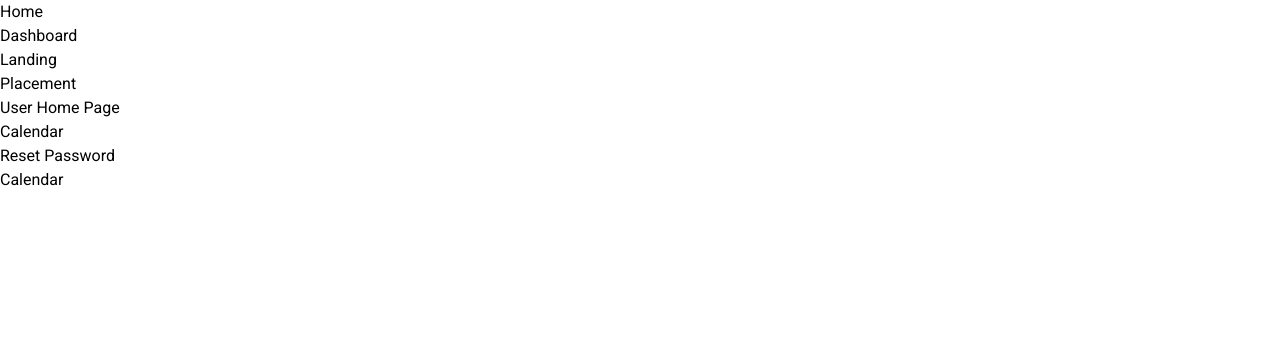
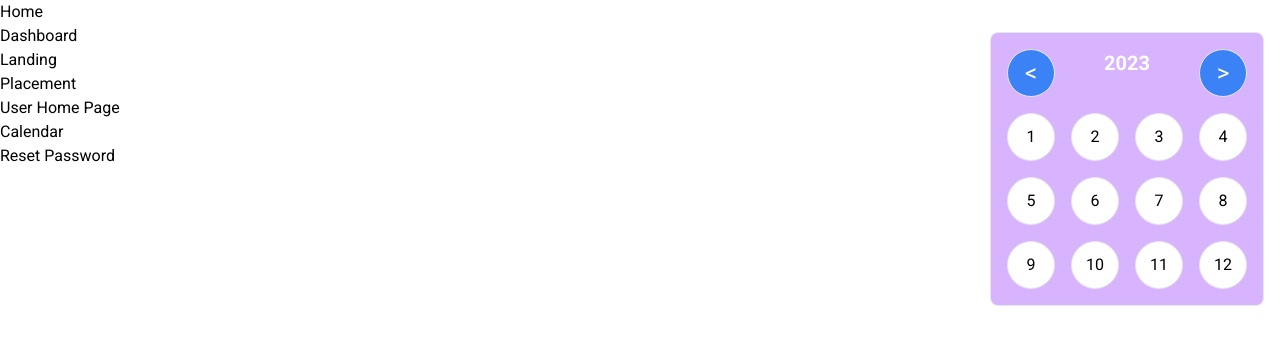
Before and after one commit to shreyanzjain/scoop-mern, a React (Vite) app in the folder frontend/: page /calendar in a window 1280 px wide. Shown: the top 344 px of the page. Built offline with nearby package versions, Linux system fonts and the light colour scheme.

Commit message:
Started Calendar Component

```diff
--- a/frontend/src/components/Calendar/Calendar.jsx
+++ b/frontend/src/components/Calendar/Calendar.jsx
@@ -1,9 +1,57 @@
-import React from 'react'
+import React, { useState } from 'react';
 
-const Calendar = () => {
+function Calendar() {
+  const currentYear = new Date().getFullYear();
+  const [displayedYear, setDisplayedYear] = useState(currentYear);
+
+  const goToPrevYear = () => {
+    if (displayedYear > currentYear - 5) {
+      setDisplayedYear(displayedYear - 1);
+    }
+  };
+
+  const goToNextYear = () => {
+    if (displayedYear < currentYear) {
+      setDisplayedYear(displayedYear + 1);
+    }
+  };
+
+  const renderCalendar = () => {
+    return (
+      <div className="p-4 border rounded-lg text-center bg-gradient-to-b from-purple-300 via-purple-300 to-purple-300  absolute top-8 right-4">
+        <div className="flex justify-between mb-4">
+          <button
+            onClick={goToPrevYear}
+            className={`w-12 h-12 rounded-full border bg-blue-500 hover:bg-indigo-600 text-white text-2xl`}
+            disabled={displayedYear <= currentYear - 5}
+          >
+            &lt;
+          </button>
+          <h2 className="text-xl font-bold text-white">{displayedYear}</h2>
+          <button
+            onClick={goToNextYear}
+            className={`w-12 h-12 rounded-full border bg-blue-500 hover:bg-green-600 text-white text-2xl`}
+            disabled={displayedYear >= currentYear}
+          >
+            &gt;
+          </button>
+        </div>
+        <div className="grid grid-cols-4 gap-4">
+          {Array.from({ length: 12 }, (_, index) => (
+            <div key={index} className="w-12 h-12 border rounded-full flex items-center justify-center bg-white hover:bg-yellow-300 transition duration-300 ease-in-out transform hover:scale-110">
+              {index + 1}
+            </div>
+          ))}
+        </div>
+      </div>
+    );
+  };
+
   return (
-    <div>Calendar</div>
-  )
+    <div className="flex flex-col items-center mt-8">
+      {renderCalendar()}
+    </div>
+  );
 }
 
-export default Calendar
+export default Calendar;
--- a/frontend/src/components/ResetPassword/ResetPwd.jsx
+++ b/frontend/src/components/ResetPassword/ResetPwd.jsx
@@ -75,10 +75,8 @@ const ResetPwd = () => {
     <div className="z-0 bg-white py-6 sm:py-8 lg:py-12">
       <div className="mx-auto max-w-screen-2xl px-4 md:px-8">
         <h2 className="mb-4 text-center text-2xl font-bold text-gray-800 md:mb-8 lg:text-3xl">Reset Password</h2>
-
         <form className="mx-auto max-w-lg rounded-lg border">
           <div className="flex flex-col gap-4 p-4 md:p-8">
-
             <div>
               <label htmlFor="email" className="mb-2 inline-block text-sm text-gray-800 sm:text-base">Email</label>
               <input
```
